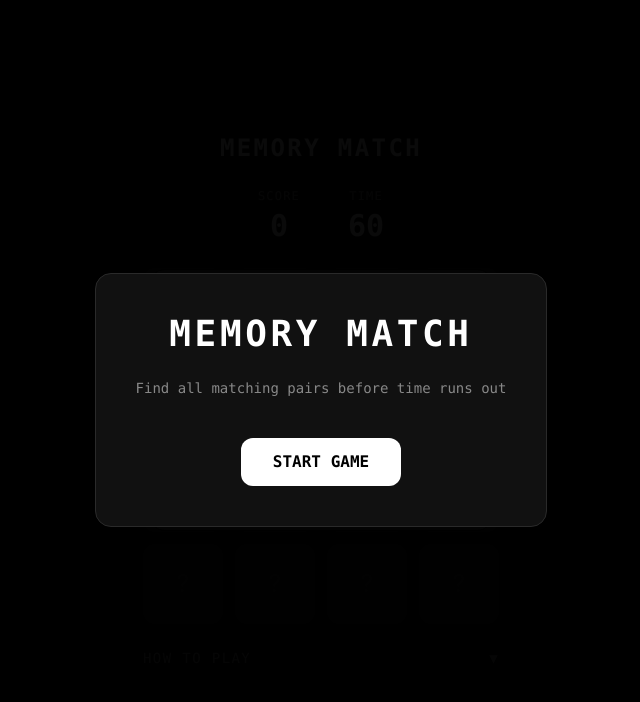
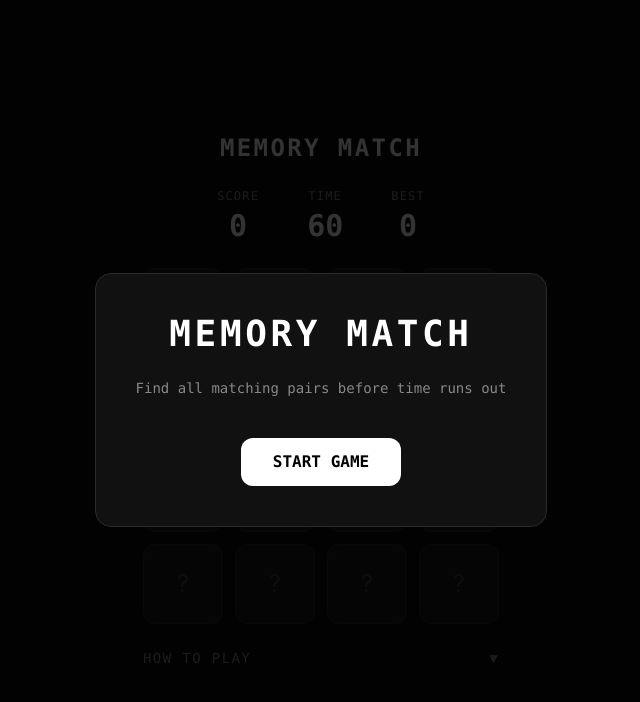
Before and after one commit to WLucian/memory_match_game, a React (Vite) app in the folder memory-match-game/: page / in a window 1280 px wide. Shown: the top 702 px of the page, without its empty margins (319-959 px from the left). Built offline with nearby package versions, Linux system fonts and the light colour scheme.

Commit message:
added highscore and reset highscore

```diff
--- a/memory-match-game/src/components/Board.jsx
+++ b/memory-match-game/src/components/Board.jsx
@@ -13,6 +13,23 @@ export default function Board() {
   const [score, setScore] = useState(0);
   const [timer, setTimer] = useState(60);
   const [gameStatus, setGameStatus] = useState("idle");
+
+  const [highScore, setHighScore] = useState(() => {
+    const saved = localStorage.getItem("savedScore");
+    return saved ? JSON.parse(saved) : 0;
+  });
+
+  useEffect(() => {
+    if (score > highScore) {
+      setHighScore(score);
+      localStorage.setItem("savedScore", JSON.stringify(score));
+    }
+  }, [score]);
+
+  const resetHighScore = () => {
+    setHighScore(0);
+    localStorage.removeItem("savedScore");
+  };
 
   const restartGame = () => {
     setCards(generateCards());
@@ -74,10 +91,15 @@ export default function Board() {
 
   return (
     <div className="flex flex-col items-center gap-6">
-      <GameStatus gameStatus={gameStatus} score={score} restartGame={restartGame} />
+      <GameStatus
+        gameStatus={gameStatus}
+        score={score}
+        restartGame={restartGame}
+        resetHighScore={resetHighScore}
+      />
       <StartScreen gameStatus={gameStatus} startGame={startGame} />
       <h1 className="text-white font-mono text-2xl font-bold tracking-widest">MEMORY MATCH</h1>
-      <ScoreBoard score={score} timer={timer} />
+      <ScoreBoard score={score} timer={timer} highScore={highScore} />
 
       <div className="grid grid-cols-4 gap-3">
         {cards.map((card) => (
--- a/memory-match-game/src/components/GameStatus.jsx
+++ b/memory-match-game/src/components/GameStatus.jsx
@@ -1,5 +1,5 @@
-export default function GameStatus({ gameStatus, score, restartGame }) {
-  if (gameStatus === "playing") return null;
+export default function GameStatus({ gameStatus, score, restartGame, resetHighScore }) {
+  if (gameStatus === "playing" || gameStatus === "idle") return null;
 
   return (
     <div className="fixed inset-0 z-50 bg-black/80 flex items-center justify-center">
@@ -12,8 +12,14 @@ export default function GameStatus({ gameStatus, score, restartGame }) {
           <p className="text-[#888888] font-mono text-sm ">minimum score not reached</p>
         )}
         <button
+          onClick={resetHighScore}
+          className="mt-4 px-8 py-3 bg-white text-black font-mono font-bold rounded-xl hover:bg-[#e0e0e0] transition-all duration-300 ">
+          reset best score
+        </button>
+
+        <button
           onClick={restartGame}
-          className="mt-4 px-8 py-3 bg-white text-black font-mono font-bold rounded-xl hover:bg-[#e0e0e0] transition-all duration-300 ">
+          className=" px-8 py-3 bg-white text-black font-mono font-bold rounded-xl hover:bg-[#e0e0e0] transition-all duration-300 ">
           PLAY AGAIN
         </button>
       </div>
--- a/memory-match-game/src/components/ScoreBoard.jsx
+++ b/memory-match-game/src/components/ScoreBoard.jsx
@@ -1,4 +1,4 @@
-export default function ScoreBoard({ score, timer }) {
+export default function ScoreBoard({ score, timer, highScore, resetHighScore }) {
   return (
     <div className="flex gap-12 font-mono">
       <div className="flex flex-col items-center gap-1">
@@ -12,6 +12,11 @@ export default function ScoreBoard({ score, timer }) {
           {timer}
         </span>
       </div>
+
+      <div className="flex flex-col items-center gap-1">
+        <span className="text-[#888888] text-xs tracking-widest">BEST</span>
+        <span className="text-white text-3xl font-bold">{highScore}</span>
+      </div>
     </div>
   );
 }
```
